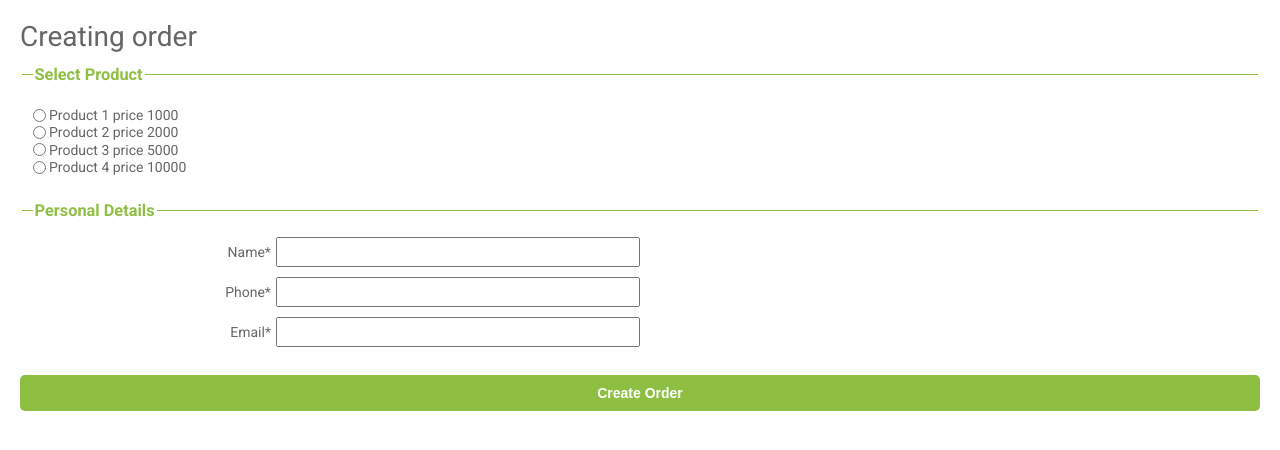
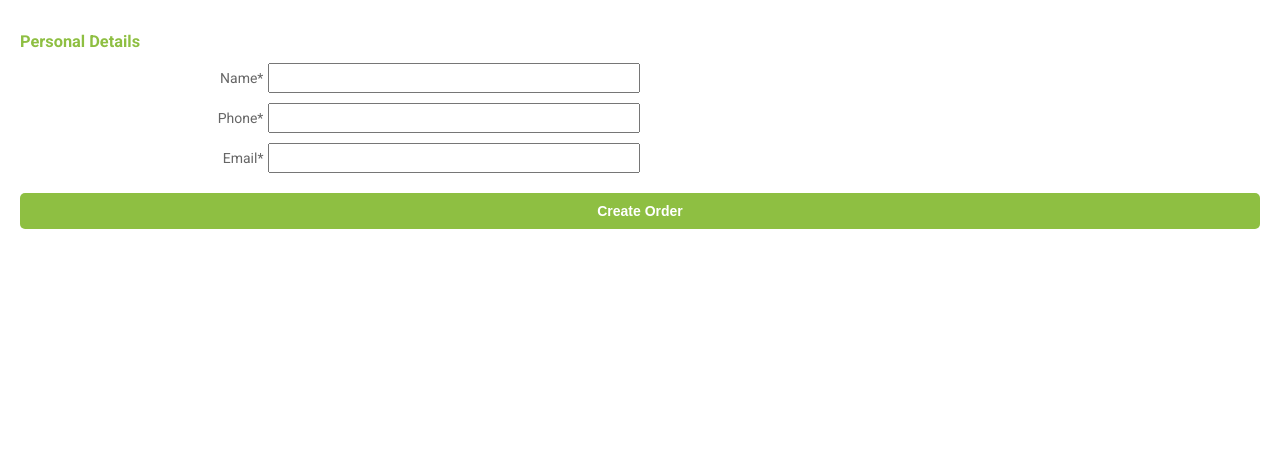
Before and after one commit to sreejayam/EKart-website, a Django app: page /payments/ in a window 1280 px wide. Shown: the top 450 px of the page. Run offline with Django 4.2, Linux system fonts and the light colour scheme; data comes from the database, SQL or seed files in the repository; both versions use the stored data as it was after the commit.

Commit message:
fix payment integration

```diff
--- a/Ekart-Restuarant-main/Ekartproject/payments/views.py
+++ b/Ekart-Restuarant-main/Ekartproject/payments/views.py
@@ -2,64 +2,118 @@ from django.shortcuts import render
 from django.http import HttpResponse
 
 import razorpay
+from django.shortcuts import render, redirect, get_object_or_404
+from Ekartapp.models import Product
+from cart.models import *
+from django.core.exceptions import ObjectDoesNotExist
+
+
 client = razorpay.Client(auth=("rzp_test_dD3s7LqfVjjw7f", "j9yVuy7FQKOdoZit1N4jZimq"))
 
 
 def testing(request):
 
     return render(request, 'order.html', {})
+def _cart_id(request):
+    cart = request.session.session_key
+    if not cart:
+        cart = request.session.create()
+    return cart
+def cart_detail(request, total=0, counter=0, cart_items=None):
+    try:
+        cart = Cart.objects.get(cart_id=_cart_id(request))
+        cart_items = CartItem.objects.filter(cart=cart, active=True)
+        for cart_item in cart_items:
+            total += (cart_item.product.price * cart_item.quantity)
+            counter += cart_item.quantity
+
+    except ObjectDoesNotExist:
+        pass
+    return render(request, 'cart.html', dict(cart_items=cart_items, total=total, counter=counter))
 
 
+# def create_order(request, total=0, counter=0, cart_items=None):
+#     context = {}
+#     if request.method == 'POST':
+#         print("INSIDE Create Order!!!")
+#         name = request.POST.get('name')
+#         phone = request.POST.get('phone')
+#         email = request.POST.get('email')
+#         product = request.POST.get('product')
+#         cart = Cart.objects.get(cart_id=_cart_id(request))
+#         cart_items = CartItem.objects.filter(cart=cart, active=True)
+#         for cart_item in cart_items:
+#             total += (cart_item.product.price * cart_item.quantity)
+#             counter += cart_item.quantity
+#
+#         order_amount = float(total)  # Convert Decimal to float
+#
+#         order_currency = 'INR'
+#         order_receipt = 'order_rcptid_11'
+#         notes = {
+#             'Shipping address': 'Bommanahalli, Bangalore'}
+#
+#         # CREATING ORDER
+#         response = client.order.create(dict(amount=order_amount, currency=order_currency, receipt=order_receipt, notes=notes, payment_capture='0'))
+#         order_id = response['id']
+#         order_status = response['status']
+#
+#         if order_status == 'created':
+#             # Server data for user convenience
+#             context['product_id'] = product
+#             context['price'] = order_amount
+#             context['name'] = name
+#             context['phone'] = phone
+#             context['email'] = email
+#
+#             # data that'll be send to the razorpay for
+#             context['order_id'] = order_id
+#
+#             return render(request, 'confirm_order.html', context)
+#
+#     return HttpResponse('<h1>Error in create order function</h1>')
+
 def create_order(request):
-
-    context = {}
     if request.method == 'POST':
-        print("INSIDE Create Order!!!")
         name = request.POST.get('name')
         phone = request.POST.get('phone')
         email = request.POST.get('email')
-        product = request.POST.get('product')
 
+        cart = Cart.objects.get(cart_id=_cart_id(request))
+        cart_items = CartItem.objects.filter(cart=cart, active=True)
 
-        order_amount = 0
-        if product == 'p1':
-            order_amount = 1000
-        elif product == 'p2':
-            order_amount = 2000
-        elif product == 'p3':
-            order_amount = 5000
-        elif product == 'p4':
-            order_amount = 10000
+        total_amount = 0
+        for cart_item in cart_items:
+            total_amount += (cart_item.product.price * cart_item.quantity)
+
+        total_amount_in_paisa = int(total_amount * 100)  # Convert to smallest currency unit
 
         order_currency = 'INR'
         order_receipt = 'order_rcptid_11'
-        notes = {
-            'Shipping address': 'Bommanahalli, Bangalore'}
+        notes = {'Shipping address': 'Bommanahalli, Bangalore'}
 
-        # CREAING ORDER
-        response = client.order.create(dict(amount=order_amount, currency=order_currency, receipt=order_receipt, notes=notes, payment_capture='0'))
+        # CREATING ORDER
+        response = client.order.create(
+            dict(amount=total_amount_in_paisa, currency=order_currency, receipt=order_receipt, notes=notes,
+                 payment_capture='0'))
         order_id = response['id']
         order_status = response['status']
 
-        if order_status=='created':
+        if order_status == 'created':
+            context = {
+                'product_id': cart_items[0].product.id if cart_items else None,
+                'price': total_amount,
+                'name': name,
+                'phone': phone,
+                'email': email,
+                'order_id': order_id
+            }
+            return render(request, 'confirm_order.html', context)
+        else:
+            return HttpResponse('<h1>Error in create order function</h1>')
 
-            # Server data for user convinience
-            context['product_id'] = product
-            context['price'] = order_amount
-            context['name'] = name
-            context['phone'] = phone
-            context['email'] = email
-
-            # data that'll be send to the razorpay for
-            context['order_id'] = order_id
-
-
-            return render(request, 'confirm_order.html', context)
-
-
-        # print('\n\n\nresponse: ',response, type(response))
-    return HttpResponse('<h1>Error in  create order function</h1>')
-
+    else:
+        return HttpResponse('<h1>Invalid request method</h1>')
 
 
 def payment_status(request):
--- a/Ekart-Restuarant-main/Ekartproject/templates/order.html
+++ b/Ekart-Restuarant-main/Ekartproject/templates/order.html
@@ -134,29 +134,8 @@
   <body>
     <div class="main-block">
     <form action="{% url 'create_order' %}" method="POST">{% csrf_token %}
-      <h1>Creating order</h1>
-      <fieldset>
-        <legend>
-          <h3>Select Product</h3>
-        </legend>
 
-          <div class="gender" >
-                <input type="radio" value="p1" id="p1" name="product" />
-                <label for="p1" class="radio">Product 1 price 1000</label>
-              <br/>
-                <input type="radio" value="p2" id="p2" name="product" />
-                <label for="p2" class="radio">Product 2 price 2000</label>
-              <br/>
-                <input type="radio" value="p3" id="p3" name="product" />
-                <label for="p3" class="radio">Product 3 price 5000</label>
-              <br/>
-                <input type="radio" value="p4" id="p4" name="product" />
-                <label for="p4" class="radio">Product 4 price 10000</label>
-          </div>
 
-      </fieldset>
-      <fieldset>
-        <legend>
           <h3>Personal Details</h3>
         </legend>
         <div  class="personal-details">
```
Also changed, not shown: Ekart-Restuarant-main/Ekartproject/templates/confirm_order.html (+7 -29 lines), Ekart-Restuarant-main/Ekartproject/db.sqlite3.
